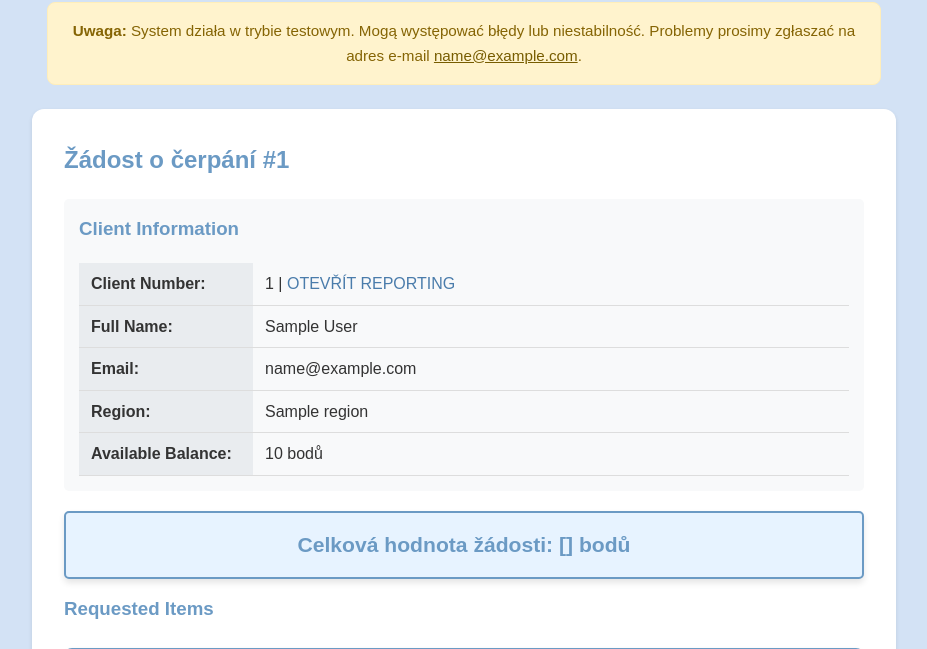
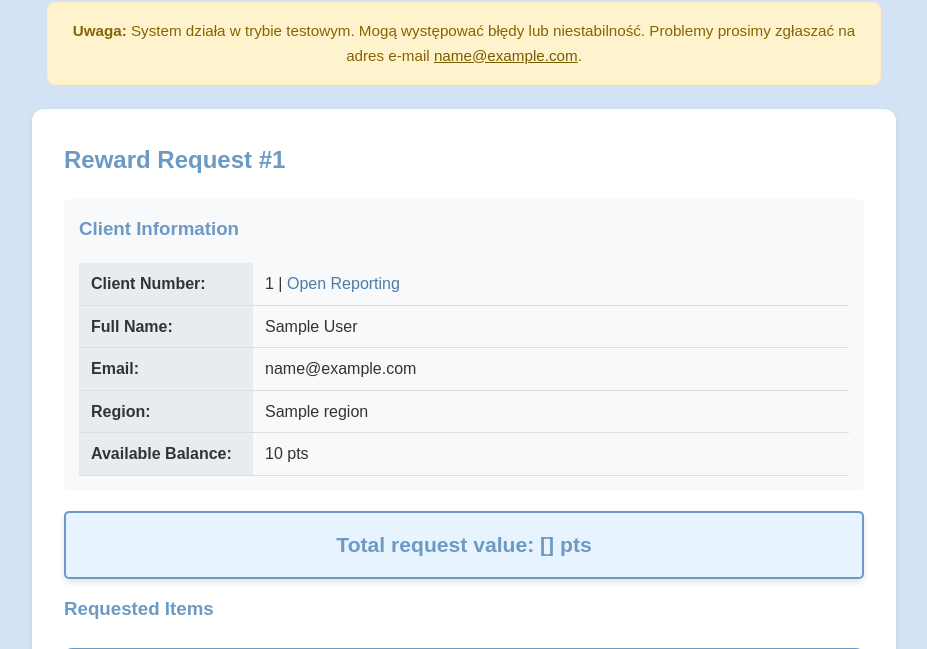
Before and after one commit to fajlajpi/bonus_pl, a Django app: template pa_bonus/templates/manager/reward_request_detail.html in a window 1280 px wide. Shown: the part 100-749 px from the top of the page, without its empty margins (176-1103 px from the left). Run offline with Django 5.2, Linux system fonts and the light colour scheme; the template is opened without the code that fills it: most values are stand-ins (such as "Sample title", 1, 10 or a date in 2020).

Commit message:
Fix: Translated leftover Czech to English

```diff
--- a/pa_bonus/templates/manager/reward_request_detail.html
+++ b/pa_bonus/templates/manager/reward_request_detail.html
@@ -2,7 +2,7 @@
 {% load pa_bonus_extras %}
 {% block title %} Manage Request #{{ request_obj.id }} {% endblock %}
 {% block content %}
-<h2>Žádost o čerpání #{{ request_obj.id }}</h2>
+<h2>Reward Request #{{ request_obj.id }}</h2>
 
 <!-- Client Information Table -->
 <div class="client-info-section">
@@ -10,7 +10,7 @@
     <table class="client-info-table">
         <tr>
             <td><strong>Client Number:</strong></td>
-            <td>{{ request_obj.user.user_number }} | <a href="https://report.primavera-and.cz:8080/pentaho/api/repos/%3Apublic%3APAA%3Akarta-klienta%3Akarta%20klienta.wcdf/generatedContent?kodZakaznika={{ request_obj.user.user_number }}" target="_blank">OTEVŘÍT REPORTING</a></td>
+            <td>{{ request_obj.user.user_number }} | <a href="https://report.primavera-and.cz:8080/pentaho/api/repos/%3Apublic%3APAA%3Akarta-klienta%3Akarta%20klienta.wcdf/generatedContent?kodZakaznika={{ request_obj.user.user_number }}" target="_blank">Open Reporting</a></td>
         </tr>
         <tr>
             <td><strong>Full Name:</strong></td>
@@ -26,13 +26,13 @@
         </tr>
         <tr>
             <td><strong>Available Balance:</strong></td>
-            <td>{{ user_balance }} bodů</td>
+            <td>{{ user_balance }} pts</td>
         </tr>
     </table>
 </div>
 
 <div class="points-summary">
-    <p class="total-points">Celková hodnota žádosti: {{ request_obj.total_points }} bodů</p>
+    <p class="total-points">Total request value: {{ request_obj.total_points }} pts</p>
 </div>
 
 <!-- Requested Items (Read-only) -->
```
